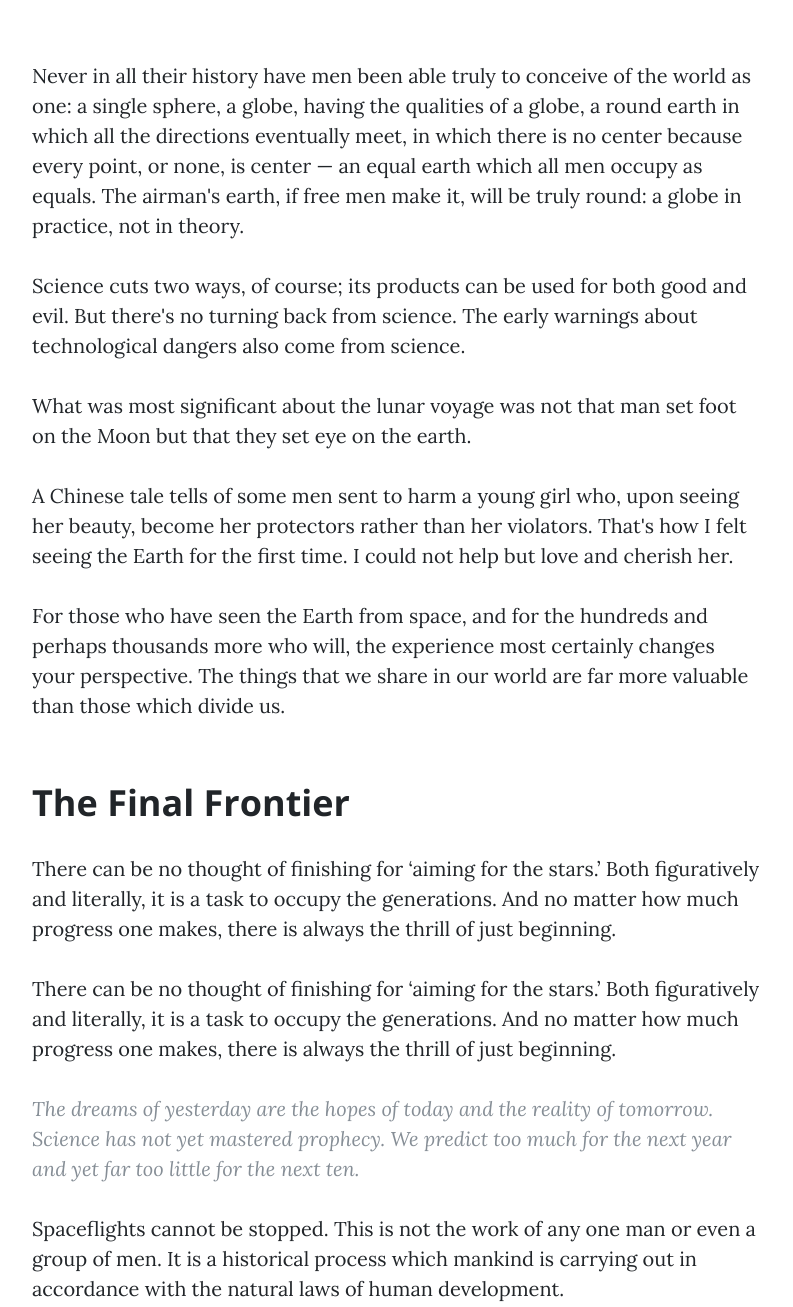
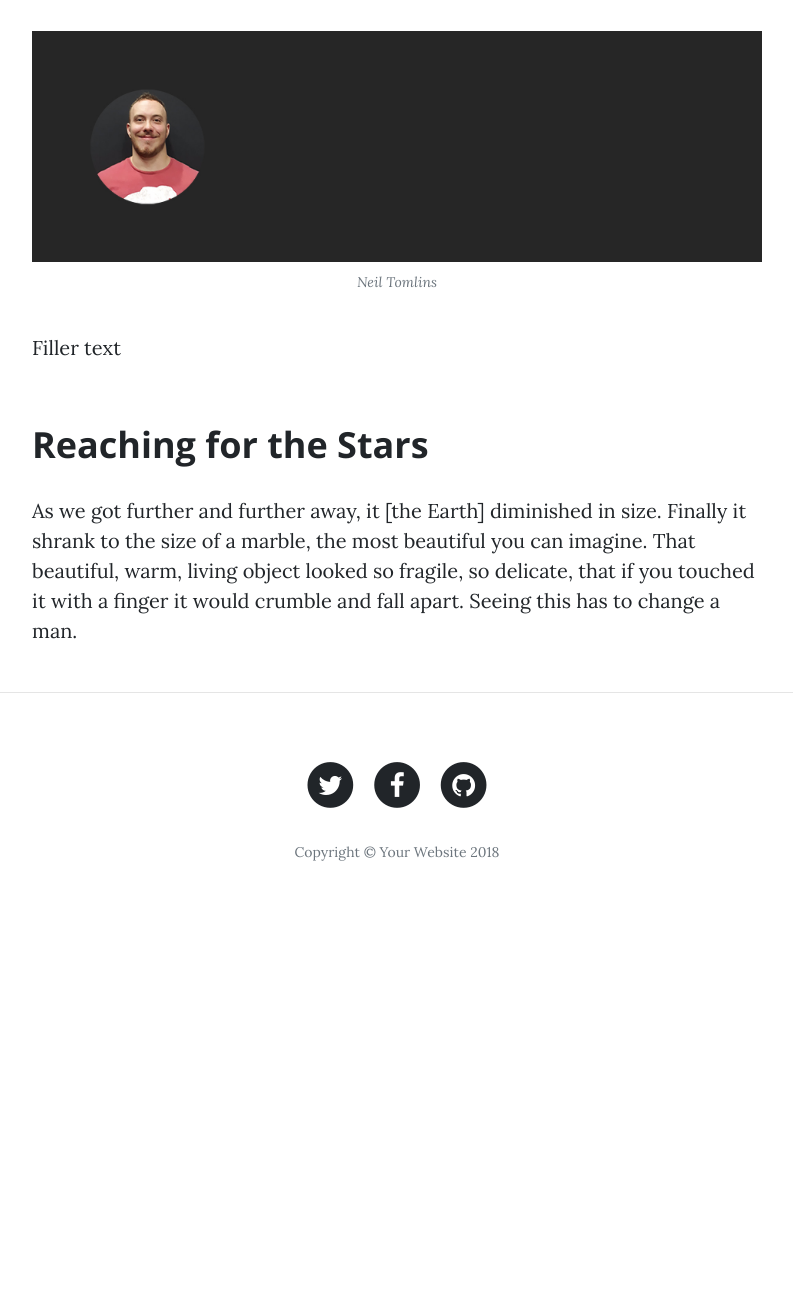
Before and after one commit to evostrength/education, a website: page neil-tomlins.html in a window 1280 px wide. Shown: the part 580-1887 px from the top of the page, without its empty margins (243-1036 px from the left). After the commit the page ends 1508 px from the top, so only its background shows below. Drawn offline with nearby package versions, Linux system fonts and the light colour scheme.

Commit message:
Update neil-tomlins.html

```diff
--- a/neil-tomlins.html
+++ b/neil-tomlins.html
@@ -72,42 +72,17 @@
       <div class="container">
         <div class="row">
           <div class="col-lg-8 col-md-10 mx-auto">
-            <p>Never in all their history have men been able truly to conceive of the world as one: a single sphere, a globe, having the qualities of a globe, a round earth in which all the directions eventually meet, in which there is no center because every point, or none, is center — an equal earth which all men occupy as equals. The airman's earth, if free men make it, will be truly round: a globe in practice, not in theory.</p>
+            <a href="#">
+              <img class="img-fluid" src="img/neil-tomlins-headshot.jpg" alt="">
+            </a>
+            <span class="caption text-muted">Neil Tomlins</span>
 
-            <p>Science cuts two ways, of course; its products can be used for both good and evil. But there's no turning back from science. The early warnings about technological dangers also come from science.</p>
-
-            <p>What was most significant about the lunar voyage was not that man set foot on the Moon but that they set eye on the earth.</p>
-
-            <p>A Chinese tale tells of some men sent to harm a young girl who, upon seeing her beauty, become her protectors rather than her violators. That's how I felt seeing the Earth for the first time. I could not help but love and cherish her.</p>
-
-            <p>For those who have seen the Earth from space, and for the hundreds and perhaps thousands more who will, the experience most certainly changes your perspective. The things that we share in our world are far more valuable than those which divide us.</p>
-
-            <h2 class="section-heading">The Final Frontier</h2>
-
-            <p>There can be no thought of finishing for ‘aiming for the stars.’ Both figuratively and literally, it is a task to occupy the generations. And no matter how much progress one makes, there is always the thrill of just beginning.</p>
-
-            <p>There can be no thought of finishing for ‘aiming for the stars.’ Both figuratively and literally, it is a task to occupy the generations. And no matter how much progress one makes, there is always the thrill of just beginning.</p>
-
-            <blockquote class="blockquote">The dreams of yesterday are the hopes of today and the reality of tomorrow. Science has not yet mastered prophecy. We predict too much for the next year and yet far too little for the next ten.</blockquote>
-
-            <p>Spaceflights cannot be stopped. This is not the work of any one man or even a group of men. It is a historical process which mankind is carrying out in accordance with the natural laws of human development.</p>
+            <p>Filler text</p>
 
             <h2 class="section-heading">Reaching for the Stars</h2>
 
             <p>As we got further and further away, it [the Earth] diminished in size. Finally it shrank to the size of a marble, the most beautiful you can imagine. That beautiful, warm, living object looked so fragile, so delicate, that if you touched it with a finger it would crumble and fall apart. Seeing this has to change a man.</p>
 
-            <a href="#">
-              <img class="img-fluid" src="img/post-sample-image.jpg" alt="">
-            </a>
-            <span class="caption text-muted">To go places and do things that have never been done before – that’s what living is all about.</span>
-
-            <p>Space, the final frontier. These are the voyages of the Starship Enterprise. Its five-year mission: to explore strange new worlds, to seek out new life and new civilizations, to boldly go where no man has gone before.</p>
-
-            <p>As I stand out here in the wonders of the unknown at Hadley, I sort of realize there’s a fundamental truth to our nature, Man must explore, and this is exploration at its greatest.</p>
-
-            <p>Placeholder text by
-              <a href="http://spaceipsum.com/">Space Ipsum</a>. Photographs by
-              <a href="https://www.flickr.com/photos/nasacommons/">NASA on The Commons</a>.</p>
           </div>
         </div>
       </div>
```
